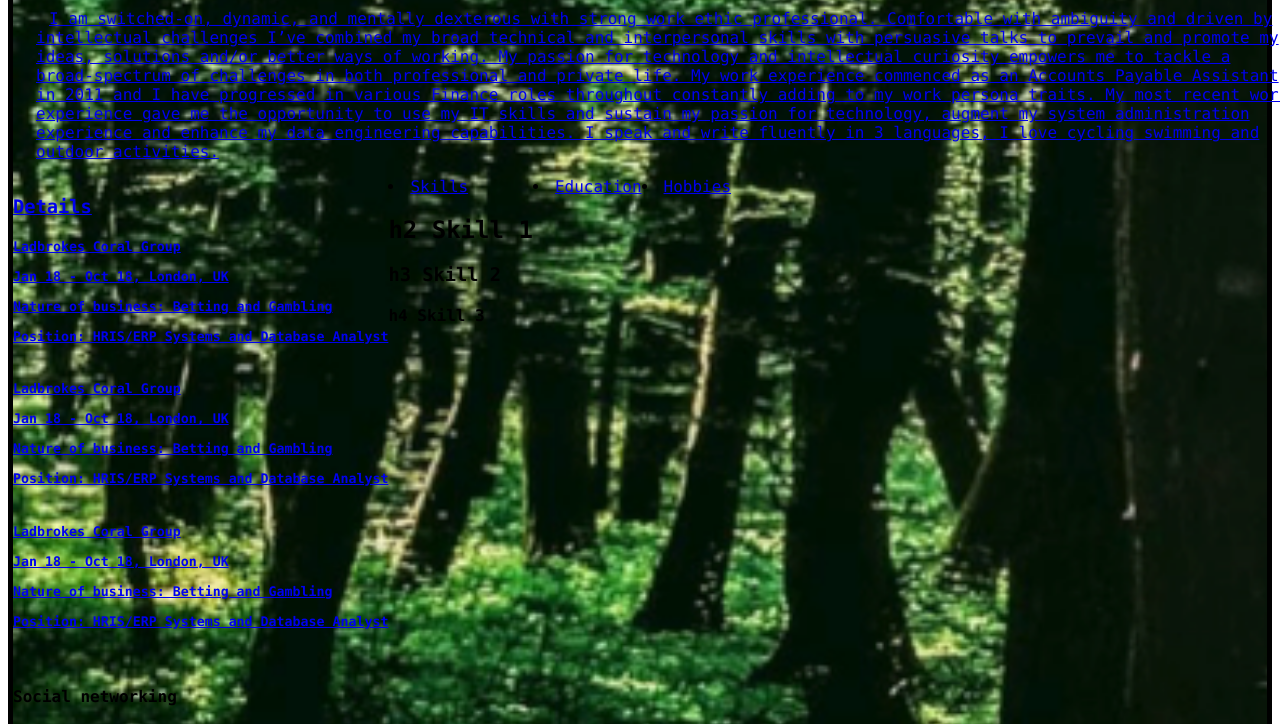
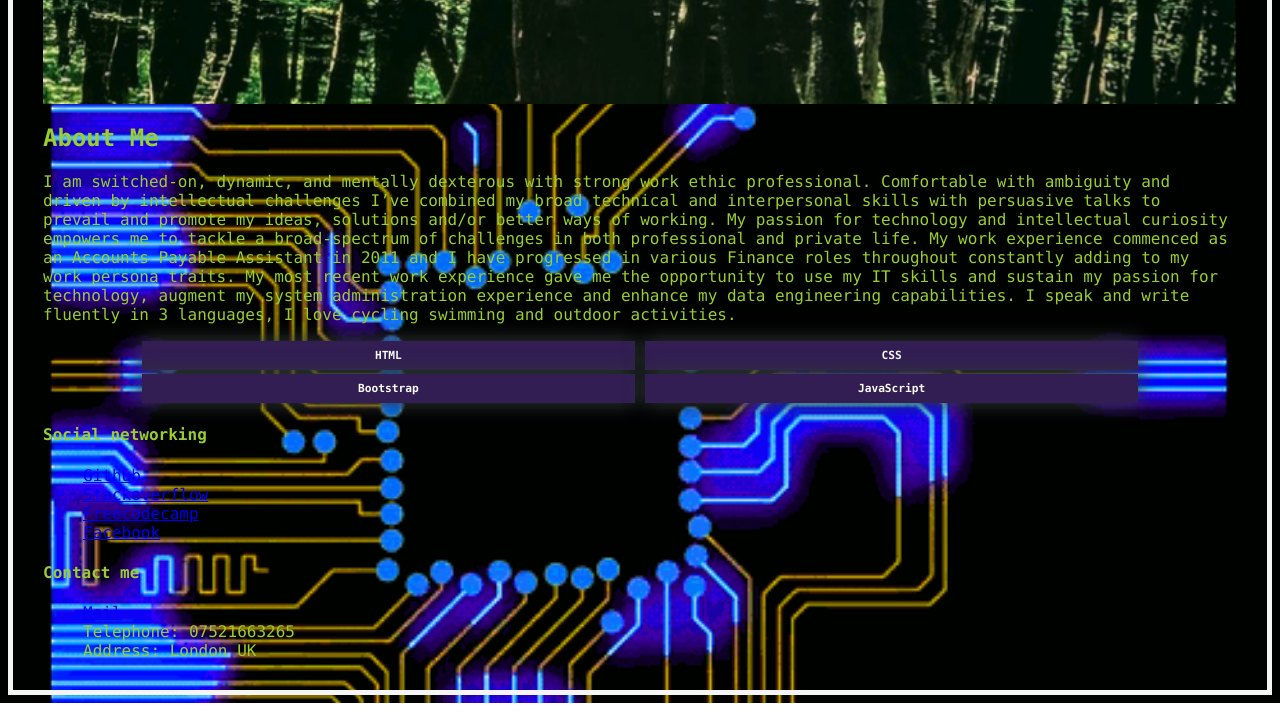
Before and after one commit to denatategyrus/firstresume, a website: page index.html in a window 1280 px wide. Shown: the part 259-983 px from the top of the page. After the commit the page ends 962 px from the top, so only its background shows below. Drawn offline with Linux system fonts and the light colour scheme.

Commit message:
commit after more work

```diff
--- a/index.html
+++ b/index.html
@@ -1,6 +1,5 @@
 <!DOCTYPE html>
 <html>
-
   <head>
     <title>Resume Alex ivascu</title>
     <meta charset="utf-8" />
@@ -10,68 +9,40 @@
 
   <body>
     <div class="container">
-    <div class="home">
-            <a class="home-wrapper" href="#about">
       <div class="home-header">
-                      <h3 class="home-author">Daniel Varvara</h3>
-                      <h2 class="home-title"> Web Developer</h2>
-                      <div class="home-text">Tap or scroll down</div>
-           <!--! <img class="profile-pic" src="./assets/my_head_pic.jpg" alt="profile picture" />-->
+        <h3 class="home-title">Alex Ivascu's Resume</h3>
+        <div class="home-text">
+          <img class="profile-pic" src="./assets/my_head_pic.jpg" alt="profile picture" />
         </div>
-
-        <div class="header">
-
-            <h1 class="title">Alex Ivascu's Resume </h1>
       </div>
-    </section>
-    <section class="about-me">
+      <div class="about-me">
         <h2 class="title-about-me">About Me</h2>
-        <p id = "about-me">
-            I am switched-on, dynamic, and mentally dexterous with strong work ethic professional.
-            Comfortable with ambiguity and driven by intellectual challenges I’ve combined my broad technical and interpersonal skills with persuasive talks to prevail and promote my ideas, solutions and/or better ways of working.
-            My passion for technology and intellectual curiosity empowers me to tackle a broad-spectrum of challenges in both professional and private life.
-            My work experience commenced as an Accounts Payable Assistant in 2011 and I have progressed in various Finance roles throughout constantly adding to my work persona traits.
-            My most recent work experience gave me the opportunity to use my IT skills and sustain my passion for technology, augment my system administration experience and enhance my data engineering capabilities.
-            I speak and write fluently in 3 languages, I love cycling swimming and outdoor activities.
+        <p>
+          I am switched-on, dynamic, and mentally dexterous with strong work
+          ethic professional. Comfortable with ambiguity and driven by
+          intellectual challenges I’ve combined my broad technical and
+          interpersonal skills with persuasive talks to prevail and promote my
+          ideas, solutions and/or better ways of working. My passion for
+          technology and intellectual curiosity empowers me to tackle a
+          broad-spectrum of challenges in both professional and private life. My
+          work experience commenced as an Accounts Payable Assistant in 2011 and
+          I have progressed in various Finance roles throughout constantly
+          adding to my work persona traits. My most recent work experience gave
+          me the opportunity to use my IT skills and sustain my passion for
+          technology, augment my system administration experience and enhance my
+          data engineering capabilities. I speak and write fluently in 3
+          languages, I love cycling swimming and outdoor activities.
         </p>
-    </section>
-
-    <section class="content">
-
-        <div class="details"> <h3 class="details-title">Details</h3></div>
-
-
-        <div class="Work experience">
-                            <h5>Ladbrokes Coral Group<br></br>
-                                Jan 18 - Oct 18, London, UK<br></br>
-                                Nature of business: Betting and Gambling <br></br>
-                                Position: HRIS/ERP Systems and Database Analyst<br></br></h5>
-                            <h5>Ladbrokes Coral Group<br></br>
-                                Jan 18 - Oct 18, London, UK<br></br>
-                                Nature of business: Betting and Gambling <br></br>
-                                Position: HRIS/ERP Systems and Database Analyst<br></br></h5>
-                            <h5>Ladbrokes Coral Group<br></br>
-                                Jan 18 - Oct 18, London, UK<br></br>
-                                Nature of business: Betting and Gambling <br></br>
-                                Position: HRIS/ERP Systems and Database Analyst<br></br></h5>
-
       </div>
-
-                    </li>
-                    <li> <a href="#volunteer" class="button2"> Skills</a>
-                        <div class="skills">
-                            <h2>h2 Skill 1</h2>
-                            <h3>h3 Skill 2</h3>
-                            <h4>h4 Skill 3</h4>
+      <div class="all-content">
+        <div class="skill-content">
+          <div class="skill-item">HTML</div>
+          <div class="skill-item">CSS</div>
+          <div class="skill-item">Bootstrap</div>
+          <div class="skill-item">JavaScript</div>
         </div>
-                    </li>
-                    <li><a href="#education" class="button3"> Education</a></li>
-                    <li><a href="#images" class="button4"> Hobbies</a></li>
-                </ul>
-        </section>
-
-
-    <footer class="footer">
+      </div>
+      <div class="footer">
         <h4 class="social-networking-title">Social networking</h4>
         <ul class="social-list">
           <li>
@@ -86,7 +57,6 @@
           <li>
             <a href="mailto:alexiulianivascu@gmail.com">Facebook</a>
           </li>
-
         </ul>
         <h4 class="contact-title">Contact me</h4>
         <ul class="footer-list">
@@ -102,6 +72,6 @@
         </ul>
       </footer>
     </div>
+    </div>
   </body>
-
 </html>
--- a/main.css
+++ b/main.css
@@ -2,74 +2,65 @@
 
 body {
   font-family: consolas;
-  border: 5px solid black;
+ color:yellowgreen;
+  border: 5px solid whitesmoke;
+  background-image: url(./assets/electro_circ.gif);
+  background-size: cover;
+  background-repeat: no-repeat;
+  position: relative;
+
 }
-
-.profile-pic {
+.container {
+  margin: 30px;
+}
+/*
 
 
-  border-style: outset;
-
-}
-
-.home {
+}*/
+.home-header {
   background-image: url(./assets/bottom_forest.png);
   background-size: cover;
   background-repeat: no-repeat;
+  height: 20rem;
 }
 
-.header {
-  height: auto;
-}
-
-.title {
-  position: bottom;
-  color: white;
-}
-
-.details-title {
-  width: 166px;
-}
-
-.jobs,
-.volunteer {
-  display: none;
-  font-size: 10px;
-}
-
-.about-me {
-  text-indent: 13px;
-  padding-left: 23px;
-  padding-right: 0px;
-}
-
-.p {
-  position: absolute;
-  z-index: 1;
-  top: -5px;
-  left: 105%;
-}
-
+/*social networking list*/
 .social-list {
   list-style-type: none;
 }
-
-.nav {
-  list-style-type: none;
-  padding-inline-start: 25%;
+.all-content {
+  text-align: center;
 }
 
-.content {
-  display: flex;
+.skill {
+  text-align: center;
+  margin-top: 1rem;
 }
 
-.about-me {
-  width: 100%;
+.skill-item {
+  -webkit-box-shadow: 0 0 20px 1px #313a3a;
+  box-shadow: 0 0 20px 1px #313a3a;
+  padding: 0.5rem;
+  width: 40%;
+  margin: 0.1rem auto;
+  font-size: 70%;
+  font-weight: bold;
+  display: -webkit-inline-box;
+  display: -ms-inline-flexbox;
+  display: inline-flex;
+  -webkit-box-pack: center;
+  -ms-flex-pack: center;
+  justify-content: center;
 }
 
-.footer {
-  display: inline-block;
-  position: bottom;
+.skill-item:nth-child(odd) {
+  background-color: #321e53;
+  color: #fbfefb;
+}
+
+.skill-item:nth-child(even) {
+  background-color: #321e53;
+  color: #fbfefb;
 }
 
 .footer-list {
```
Also changed, not shown: assets/electro_circ.gif (added). Lines whose indentation alone changed are shown as unchanged.
